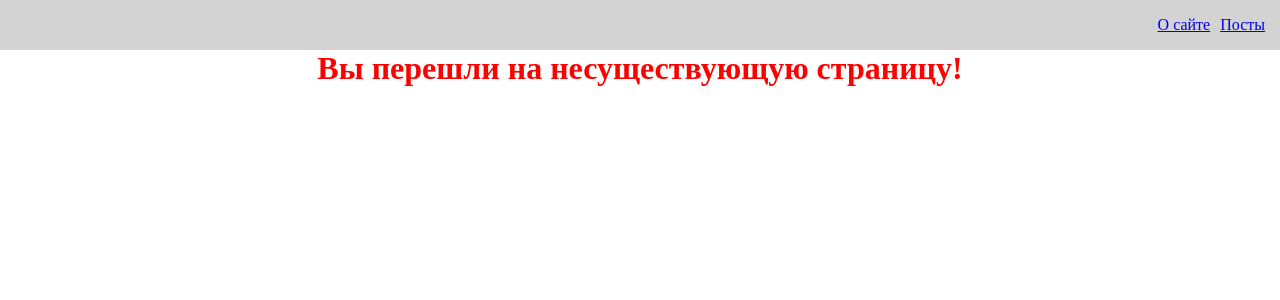
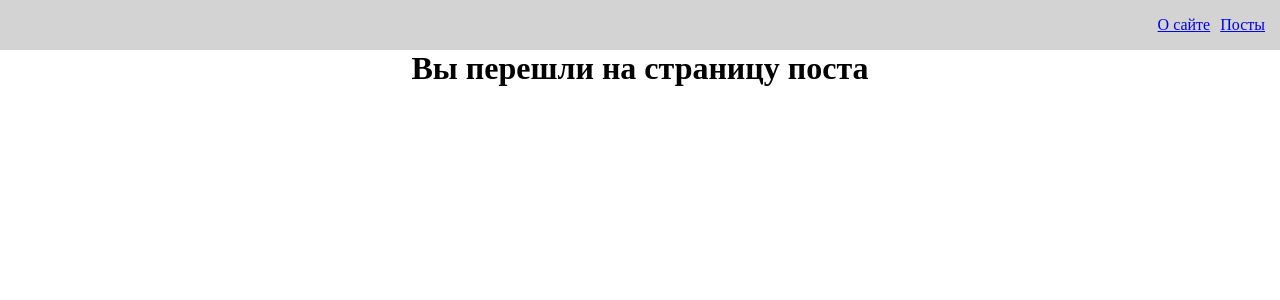
Before and after one commit to waaffle/REACT_practice, a React (Create React App) app: page /posts/1 in a window 1280 px wide. Shown: the top 300 px of the page. Built offline with nearby package versions, Linux system fonts and the light colour scheme.

Commit message:
Work with navigation

```diff
--- a/src/components/AppRouter.jsx
+++ b/src/components/AppRouter.jsx
@@ -3,12 +3,14 @@
 import About from '../pages/About';
 import Posts from '../pages/Posts';
 import Error from '../pages/Error';
+import PostIdPage from '../pages/PostIdPage';
 
 const AppRouter = () => {
     return (
         <Routes>
           <Route path="/about" element={<About />}/>
-          <Route path="/posts" element={<Posts />}/>
+          <Route exact path="/posts" element={<Posts />}/>
+          <Route exact path="/posts/:id" element={<PostIdPage />}/>
           <Route path="/error" element={<Error />}/>
           <Route path="*" element={<Error />}/>
 
--- a/src/components/PostItem.jsx
+++ b/src/components/PostItem.jsx
@@ -1,7 +1,14 @@
 import React from 'react';
 import MyButton from './UI/button/MyButton';
+import { useNavigate } from 'react-router-dom';
+import { useHistory } from 'react-router-dom';
+
 
 const PostItem = (props) => {
+
+
+    const router = useNavigate();
+
     return (
         <div className="post">
         <div className="post__content">
@@ -11,6 +18,7 @@
           </div>
         </div>
         <div className="post__btns">
+          <MyButton onClick={() => router(`/posts/${props.post.id}`)}>Открыть</MyButton>
           <MyButton onClick={() => props.remove(props.post)}>Удалить</MyButton>
         </div>
       </div>
--- /dev/null
+++ b/src/pages/PostIdPage.jsx
@@ -0,0 +1,14 @@
+import React from 'react';
+import { useParams } from 'react-router-dom';
+
+const PostIdPage = () => {
+    const params = useParams();
+    console.log(params)
+    return (
+        <div>
+            <h1>Вы перешли на страницу поста</h1>
+        </div>
+    );
+};
+
+export default PostIdPage;
--- a/src/styles/App.css
+++ b/src/styles/App.css
@@ -21,6 +21,10 @@
   margin-top: 15px;
   justify-content: space-between;
   align-items: center;
+}
+
+.post__btns{
+  display: flex;
 }
 
 .post-enter {
```
